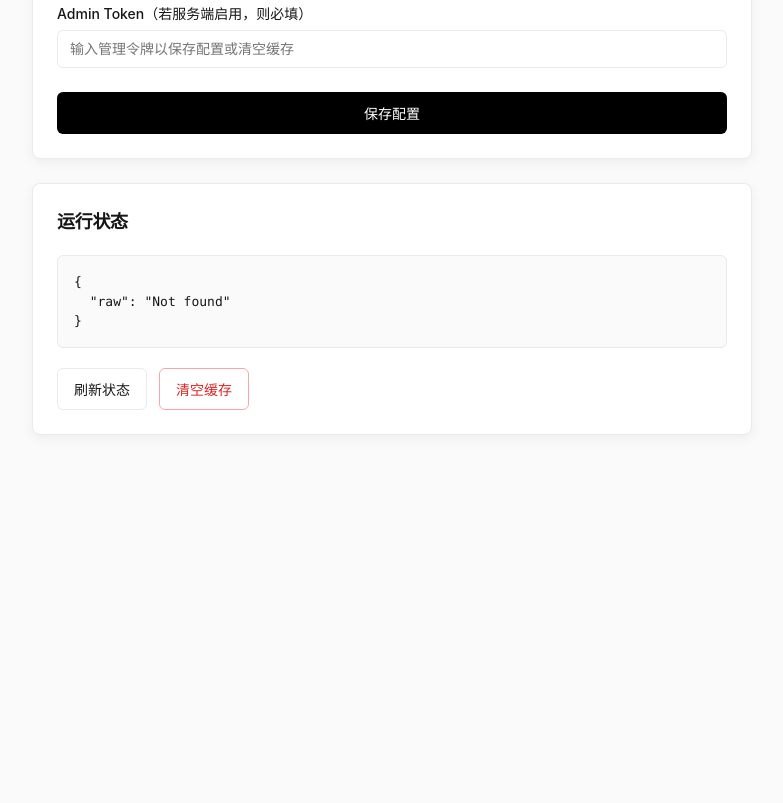
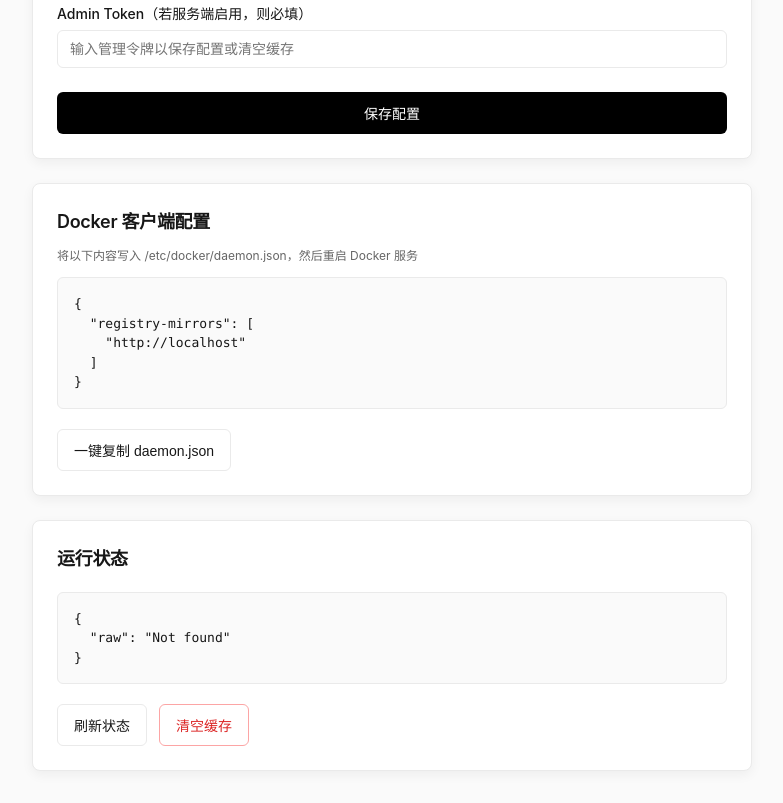
Before and after one commit to xxmod/DockerProxy, a plain HTML site: page internal/app/index.html in a window 1280 px wide. Shown: the part 1062-1865 px from the top of the page, without its empty margins (248-1031 px from the left). Before the commit the page ends 1537 px from the top, so only its background shows below. Drawn offline with Linux system fonts and the light colour scheme; no server answers.

Commit message:
feat: 添加 Docker 客户端配置功能，支持一键复制 daemon.json 配置

```diff
--- a/internal/app/index.html
+++ b/internal/app/index.html
@@ -231,6 +231,12 @@
       padding: 20px 0;
     }
 
+    .hint {
+      margin: -8px 0 12px;
+      font-size: 12px;
+      color: var(--text-muted);
+    }
+
     @media (max-width: 600px) {
       .search-row { flex-direction: column; }
       .btn { width: 100%; }
@@ -299,6 +305,13 @@
     </div>
 
     <div class="card">
+      <h2>Docker 客户端配置</h2>
+      <div class="hint">将以下内容写入 /etc/docker/daemon.json，然后重启 Docker 服务</div>
+      <pre id="daemonJson">加载中...</pre>
+      <button class="btn secondary" onclick="copyDaemonConfig()">一键复制 daemon.json</button>
+    </div>
+
+    <div class="card">
       <h2>运行状态</h2>
       <pre id="stats">加载中...</pre>
       <div class="btn-group">
@@ -327,6 +340,7 @@
         document.getElementById('upstreamRegistry').value = res.data.upstream_registry || '';
         document.getElementById('upstreamAuthRealm').value = res.data.upstream_auth_realm || '';
       }
+      refreshDaemonConfig();
     }
 
     async function saveConfig() {
@@ -429,6 +443,39 @@
       return source.replace(/^https?:\/\//i, '').replace(/\/+$/, '');
     }
 
+    function getMirrorURL() {
+      const configured = document.getElementById('publicBaseUrl').value.trim();
+      if (configured) {
+        if (configured.startsWith('http://') || configured.startsWith('https://')) {
+          return configured.replace(/\/+$/, '');
+        }
+        const protocol = window.location.protocol === 'https:' ? 'https://' : 'http://';
+        return (protocol + configured).replace(/\/+$/, '');
+      }
+      return window.location.origin.replace(/\/+$/, '');
+    }
+
+    function buildDaemonConfig() {
+      const mirror = getMirrorURL();
+      return JSON.stringify({
+        "registry-mirrors": [mirror]
+      }, null, 2);
+    }
+
+    function refreshDaemonConfig() {
+      document.getElementById('daemonJson').textContent = buildDaemonConfig();
+    }
+
+    async function copyDaemonConfig() {
+      const daemonConfig = buildDaemonConfig();
+      const ok = await copyToClipboard(daemonConfig);
+      if (ok) {
+        alert('已复制 daemon.json 配置');
+      } else {
+        alert('复制失败，请手动复制');
+      }
+    }
+
     async function copyToClipboard(text) {
       try {
         await navigator.clipboard.writeText(text);
@@ -444,6 +491,7 @@
       }
     }
 
+    document.getElementById('publicBaseUrl').addEventListener('input', refreshDaemonConfig);
     loadConfig();
     refreshStats();
   </script>
```
